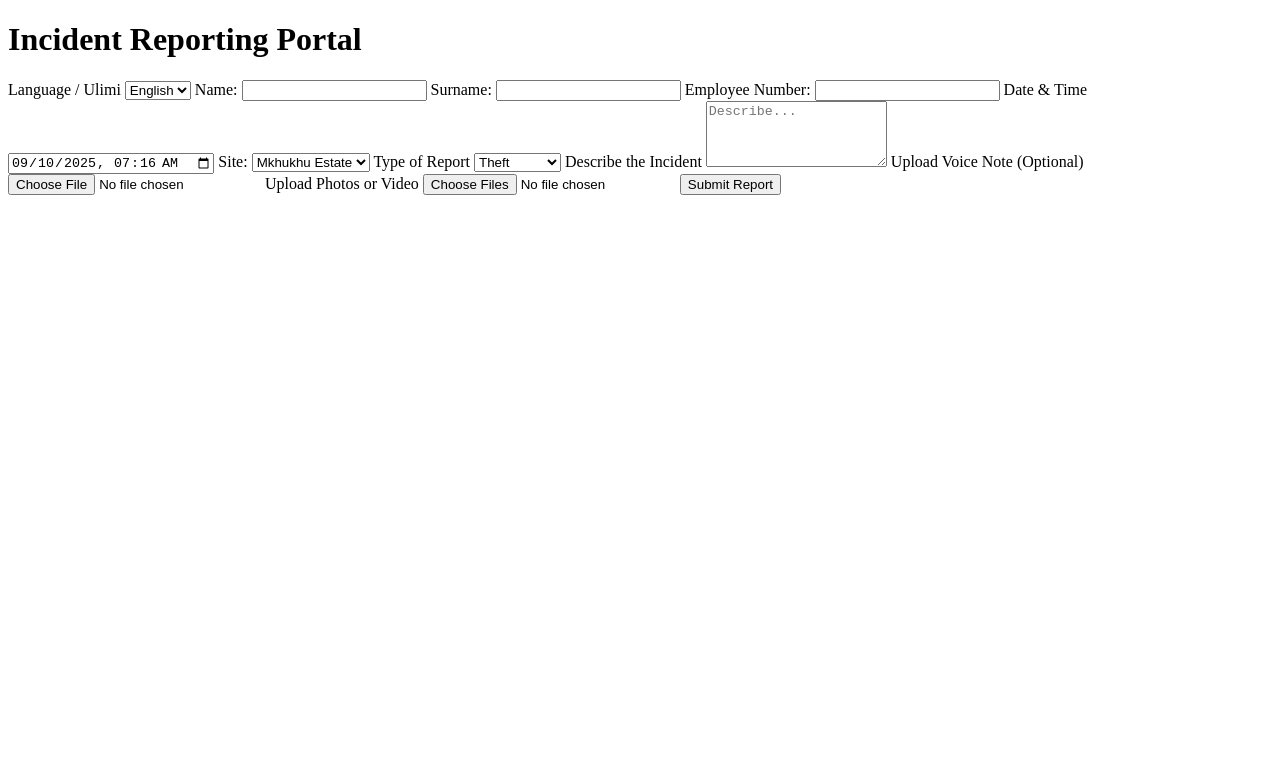
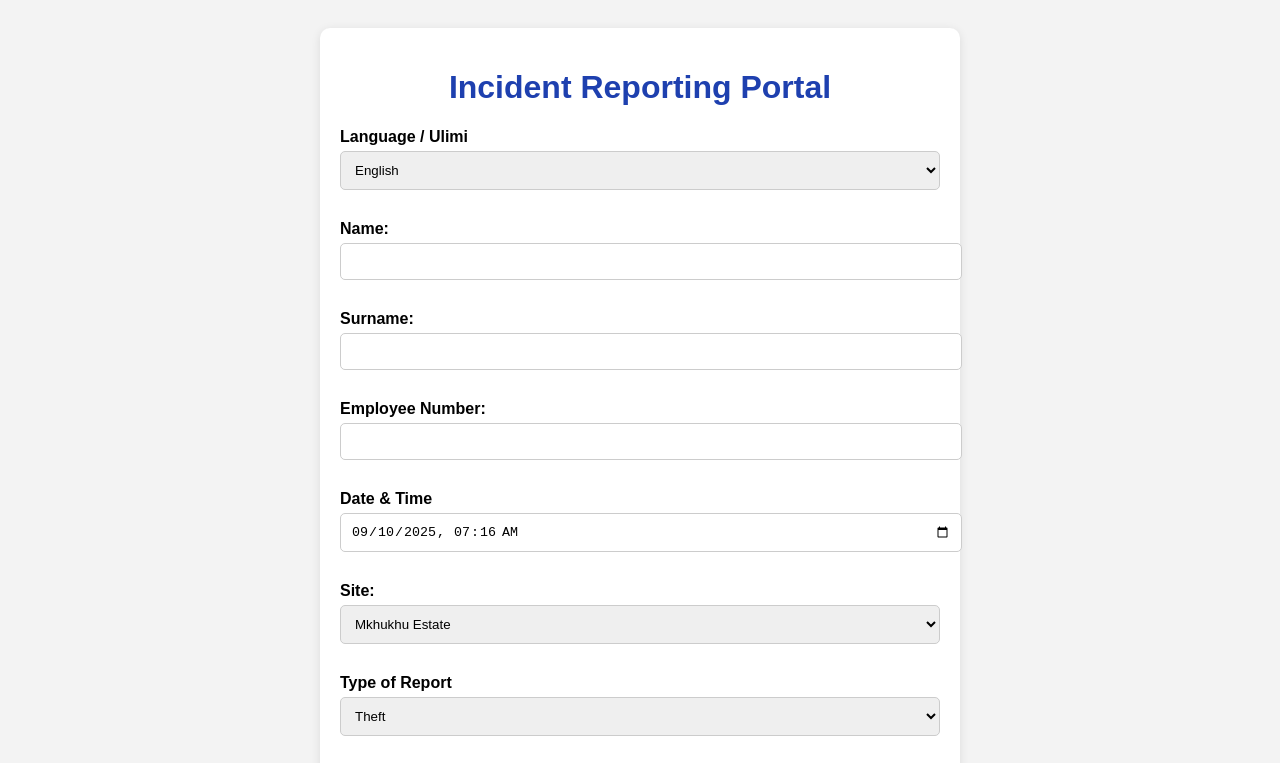
Before and after one commit to Nobuhle200/Native-Incident-Report-Translator, a plain HTML site: page index.html in a window 1280 px wide. Shown: the top 763 px of the page. Drawn offline with Linux system fonts and the light colour scheme.

Commit message:
Update index.html

```diff
--- a/index.html
+++ b/index.html
@@ -3,7 +3,7 @@
     <head>
         <meta charset="UTF-8">
         <meta name="viewport" content="width=device-width, initial-scale=1.0">
-        <link rel="stylesheet" href="stlye.css">
+        <link rel="stylesheet" href="style.css">
         <title>Native Incident Report</title>
     </head>
     <body>
```
